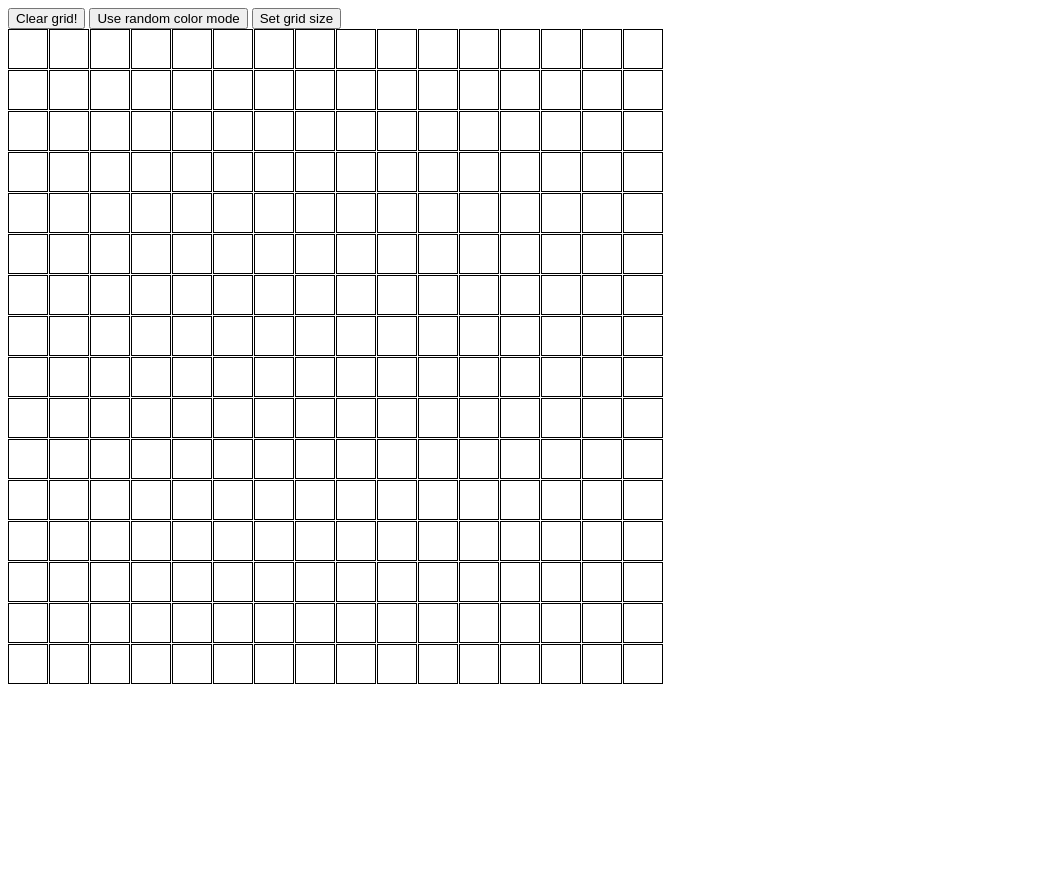
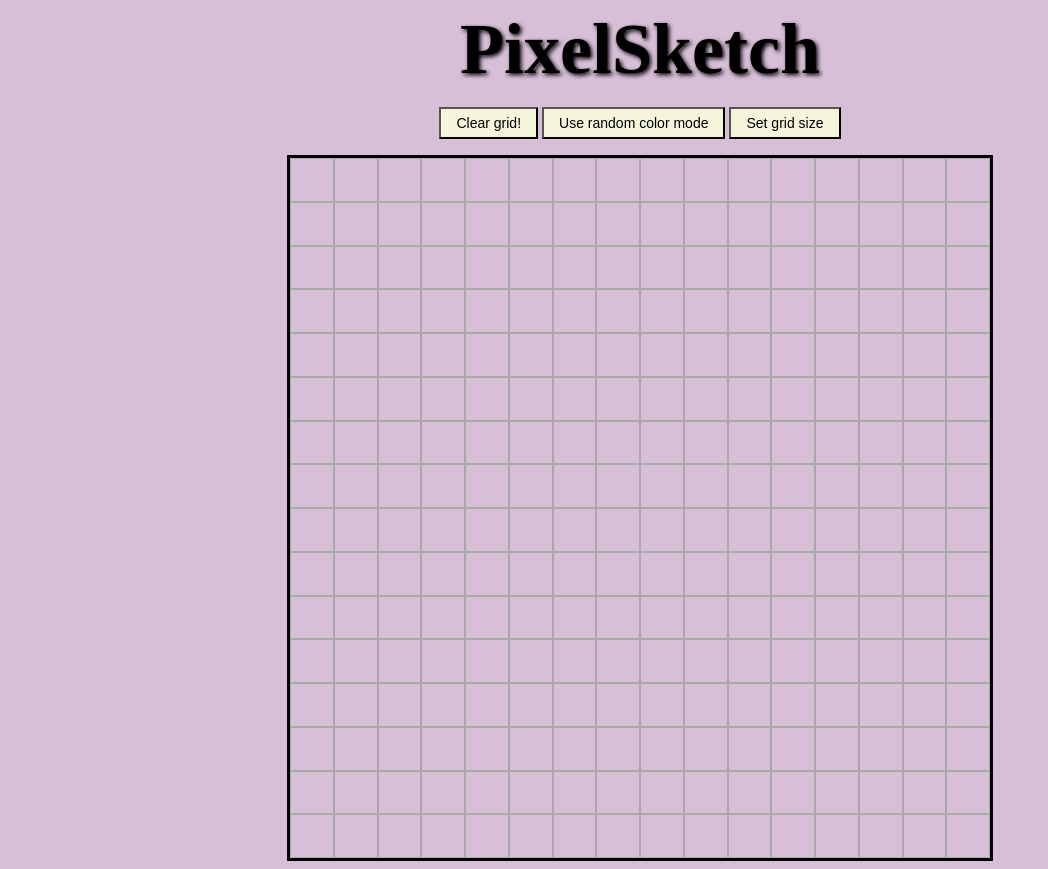
Before and after one commit to flipott/etch-a-sketch, a plain HTML site: page index.html in a window 1280 px wide. Shown: the whole page, without its empty margins (0-1048 px from the left). Before the commit the page ends 800 px from the top, so only its background shows below. Drawn offline with Linux system fonts and the light colour scheme.

Commit message:
Finished grid algorithm and added resizing feature. Stylized HTML with CSS.

```diff
--- a/index.html
+++ b/index.html
@@ -9,12 +9,15 @@
     <title>Etch-A-Sketch</title>
 </head>
 <body>
-    <button id="clear">Clear grid!</button>
-    <button id="rainbow">Use random color mode</button>
-    <button id="grid-set">Set grid size</button>
-    <div id='container'>
-
-
+    <div id='main'>
+        <header>PixelSketch</header>
+        <div id='buttons'>
+            <button id="clear">Clear grid!</button>
+            <button id="rainbow">Use random color mode</button>
+            <button id="grid-set">Set grid size</button>
+        </div>
+        <div id='grid-container'>
+        </div>
     </div>
 </body>
 </html>
--- a/script.js
+++ b/script.js
@@ -1,21 +1,44 @@
-const container = document.querySelector('#container');
+const container = document.querySelector('#grid-container');
 const clearBtn = document.querySelector('#clear');
 const rainbowBtn = document.querySelector('#rainbow');
 const gridSet = document.querySelector('#grid-set');
-
+let box = document.querySelectorAll('.box');
 
 let rainbowMode = false;
 let gridSize = 16;
+let squareSize = "43.75px"
+
+createGrid()
+colorBox()
 
 //Creates div boxes in DOM based on number
+function createGrid() {
     for (let i = 0; i < gridSize**2; i++) {
         let gridBox = document.createElement('div');
         gridBox.classList.add('box');
+        gridBox.style.width = squareSize;
+        gridBox.style.height = squareSize;
         container.appendChild(gridBox);
+
+        container.style.gridTemplateColumns = "repeat(" + gridSize + ", " + squareSize + ")";
+
+        // document.querySelectorAll('.box').forEach(item => {
+        //     item.style.width = squareSize;
+        //     item.style.height = squareSize;
+        // })
+    };
 };
 
-const box = document.querySelectorAll('.box');
+//Removes a grid so a new one can be created
+function removeGrid(parent) {
+    while (parent.firstChild) {
+        parent.removeChild(parent.firstChild);
+    };
+};
 
+//Allows boxes to be colored when moused over
+function colorBox() {
+    let box = document.querySelectorAll('.box');
 
     box.forEach(item => {
         item.addEventListener('mouseover', event => {
@@ -26,14 +49,29 @@ box.forEach(item => {
             };
         });
     });
+}
 
 gridSet.addEventListener('click', resizeGrid)
 
+//Creates a new grid based on user prompt
 function resizeGrid() {
-    gridSize = prompt("How many squares per side? Pick a number from 1 to 100.")
-    container.style.gridTemplateColumns = "repeat(" + gridSize + ", 40px)"
-}
+    promptResult = prompt("How many squares per side? Pick a number from 2 to 100.")
+    if (promptResult > 1 && promptResult < 101){
+        gridSize = promptResult;
+        removeGrid(container);
+        squareSize = boxCalc(gridSize) + "px";
+        createGrid();
+        colorBox();
+    };
+};
 
+
+function boxCalc(gridSize) {
+    let containerSize = 700*700
+    let divSize = gridSize**2
+    let newSquare = Math.sqrt(containerSize/divSize);
+    return newSquare;
+};
 
 clearBtn.addEventListener('click', resetGrid);
 rainbowBtn.addEventListener('click', colorToggle);
@@ -56,6 +94,8 @@ function colorToggle() {
 
 //Clears grid
 function resetGrid() {
+    let box = document.querySelectorAll('.box');
+
     box.forEach(item => {
         item.style.backgroundColor = null;
 });
--- a/styles.css
+++ b/styles.css
@@ -1,12 +1,41 @@
-#container {
+body {
+  background-color: thistle;
+}
+
+#main {
+  display: flex;
+  flex-direction: column;
+  align-items: center;
+}
+
+header {
+  font-size: 72px;
+  font-weight: bold;
+  text-shadow: 2px 2px 4px #000000;
+}
+
+button {
+  background-color: beige;
+  padding: 6px 15px;
+  margin: 16px 0 16px 0;
+  text-align: center;
+  text-decoration: none;
+  display: inline-block;
+  font-size: 14px;
+}
+
+#grid-container {
     display: grid;
-    grid-template-columns: repeat(16, 40px);
-    gap: 1px;
+    grid-template-columns: repeat(16, 43.75px);
+    gap: 0px;
+    border: solid;
+    width: 700px;
+    height: 700px;
   }
 
 .box {
-    width: 40px;
-    height: 40px;
-    border: 0.5px solid ;
+    width: 43.75px;
+    height: 43.75px;
+    border: 0.01px solid darkgray ;
     box-sizing: border-box;
 }
```
Lines whose indentation alone changed are shown as unchanged.
